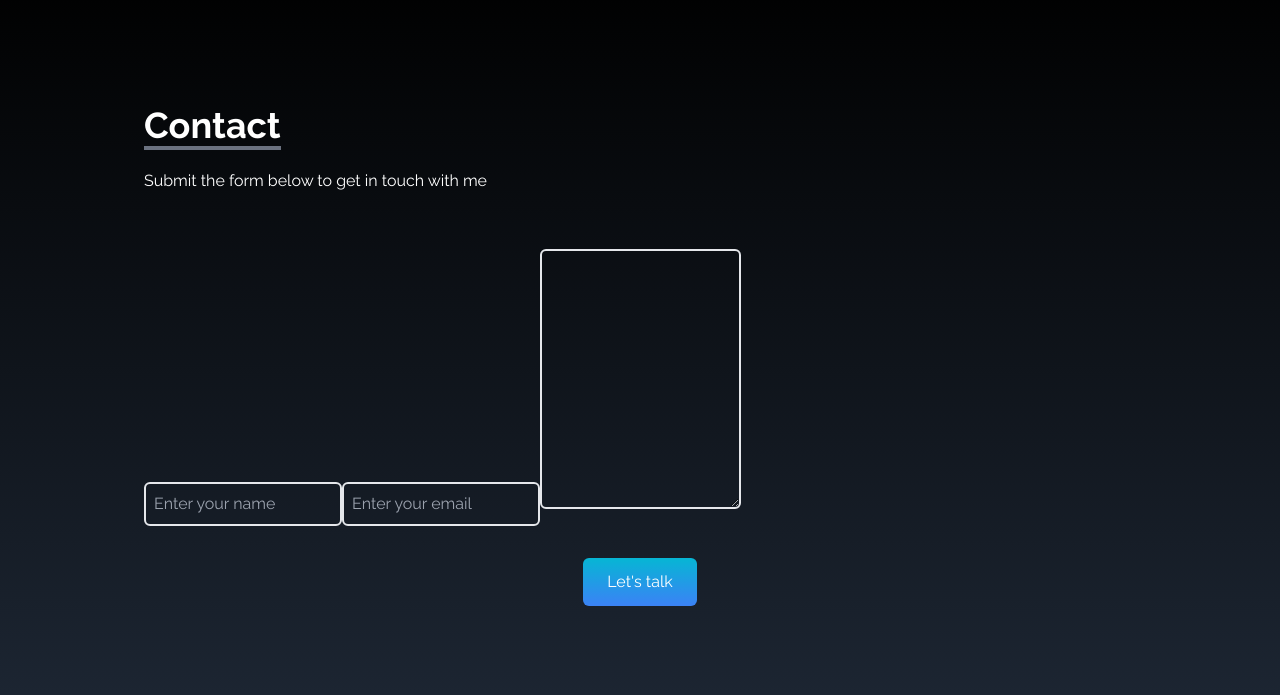
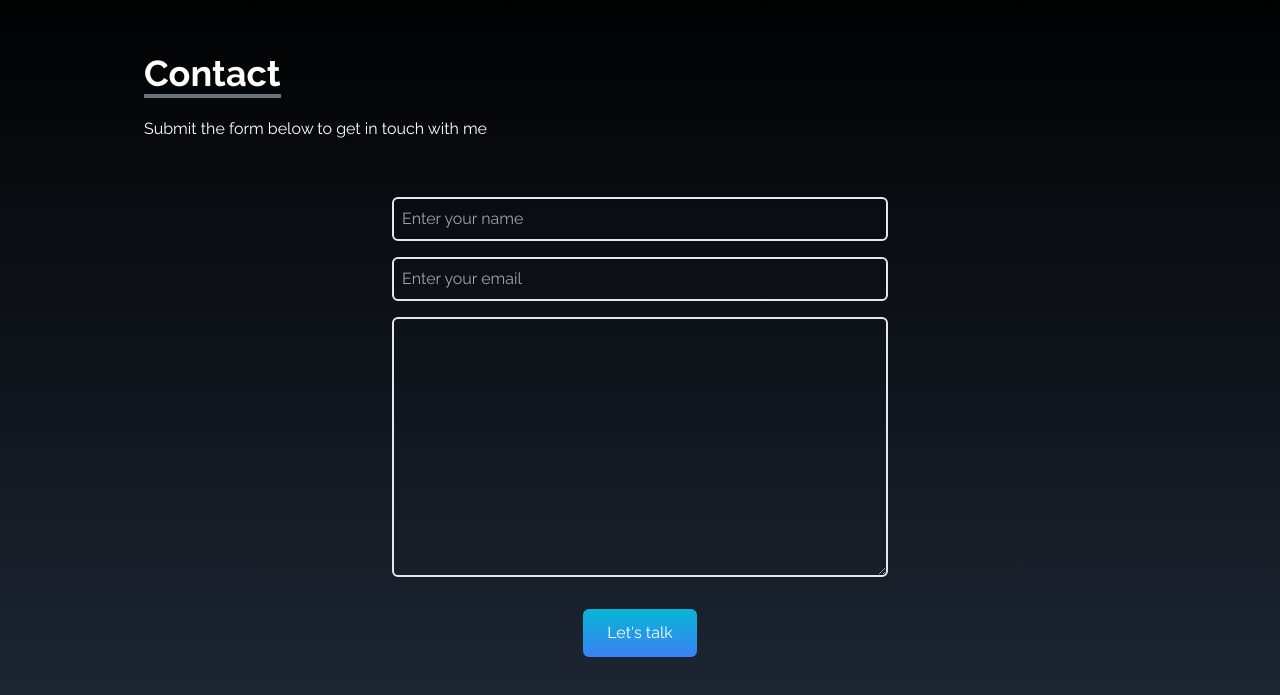
Before and after one commit to fr0sted-flake/Personal-Portfolio, a React (Vite) app: page / in a window 1280 px wide. Shown: the part 3309-4004 px from the top of the page. Built offline with nearby package versions, Linux system fonts and the light colour scheme.

Commit message:
styled the form

```diff
--- a/src/components/Contact.jsx
+++ b/src/components/Contact.jsx
@@ -13,8 +13,8 @@ function Contact() {
           </p>
           <p className="py-6">Submit the form below to get in touch with me</p>
         </div>
-        <div>
-          <form action="" className="">
+        <div className="flex justify-center items-center">
+          <form action="" className="flex flex-col w-full md:w-1/2">
             <input
               type="text"
               name="name"
@@ -25,7 +25,7 @@ function Contact() {
               type="text"
               name="email"
               placeholder="Enter your email"
-              className="p-2 bg-transparent border-2 rounded-md text-white focus:outline-none"
+              className="my-4 p-2 bg-transparent border-2 rounded-md text-white focus:outline-none"
             />
             <textarea
               name="message"
```
